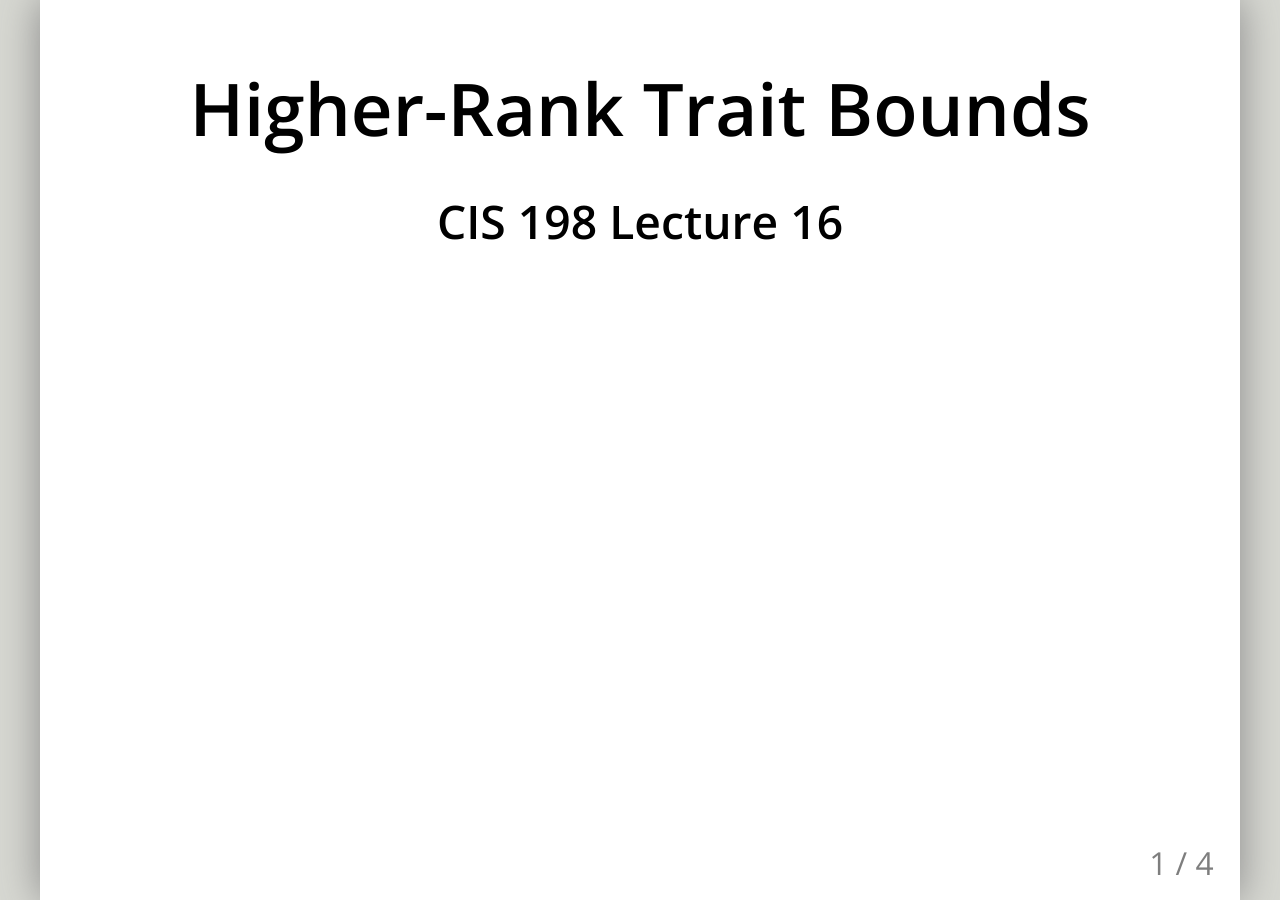
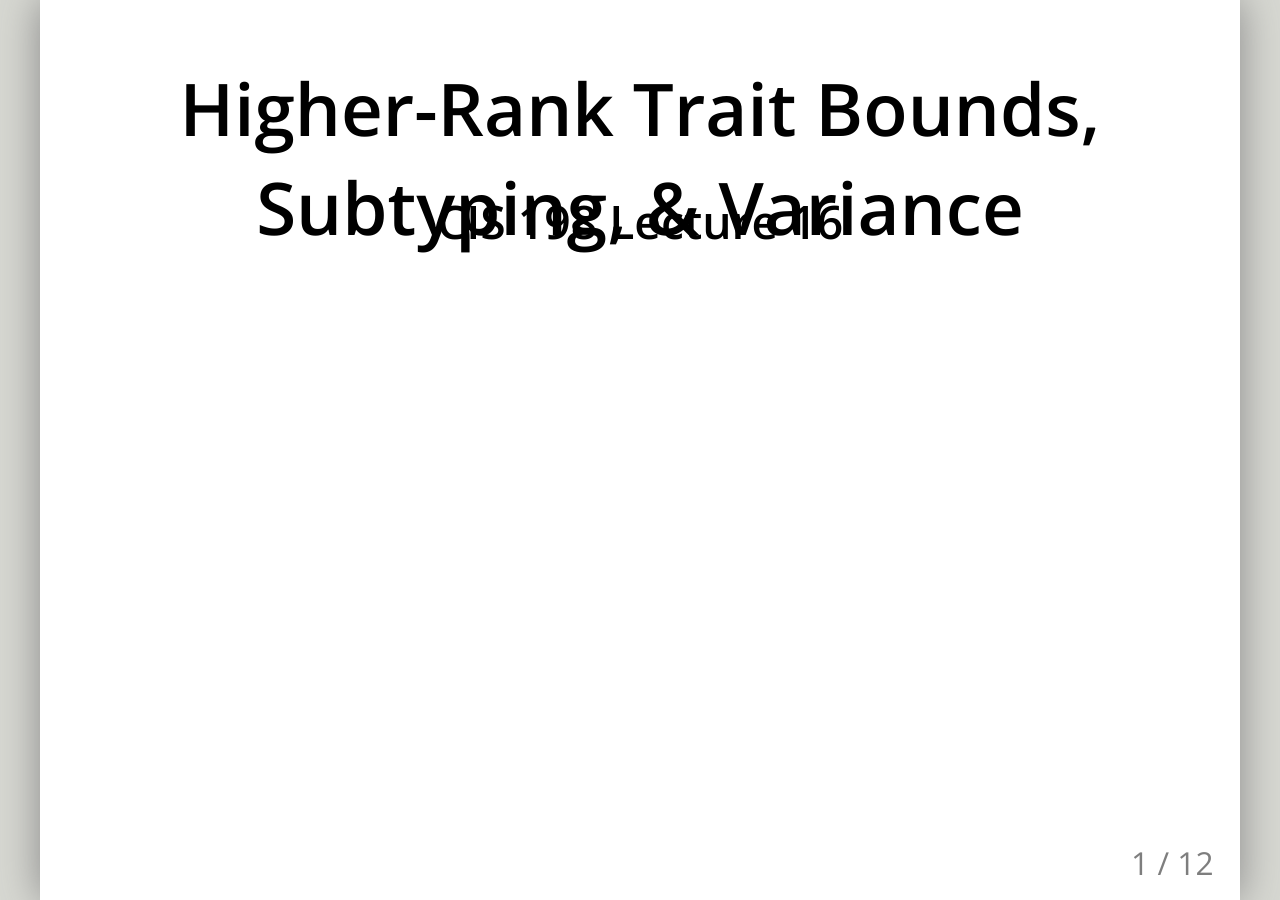
Before and after one commit to cis198-2016s/slides, a Jekyll site: the page built from 16/index.html, in a window 1280 px wide. Built offline with Jekyll 4.4.1, drawn with Linux system fonts in a browser that asks for light colours; part of the change alters nothing that is shown.

Commit message:
Add more content on type variance

````diff
--- a/16/content.md
+++ b/16/content.md
@@ -1,4 +1,4 @@
-# Higher-Rank Trait Bounds
+# Higher-Rank Trait Bounds, Subtyping, & Variance
 
 ### CIS 198 Lecture 16
 
@@ -87,3 +87,128 @@ may have a `Trait<'a>`, a `for<'a> Trait<'a>` is also allowed. It may not seem s
 need these at all if you aren't thinking about lifetimes too hard. However, recall that lifetimes
 are kind of like type parameters-- an `&'a` and an `&'static` may not always be compatible! Without
 HRTBs, it would be hard to abstract over function types, as lifetime bounds would cause conflicts.
+
+---
+## Inheritance vs. Subtyping
+
+- Rust does not support structural inheritance.
+    - No classes, virtual functions (sort of), method overriding, etc.
+- Subtyping in Rust derives exclusively from lifetimes.
+- Lifetimes may be partially ordered based on a containment relation.
+
+---
+## Lifetime Subtyping
+
+- Lifetime subtyping is in terms of the containment relationship:
+    - If lifetime `a` contains (outlives) lifetime `b`, then `'a` is a subtype
+        of `'b`.
+    - In Rust syntax, this relationship is written as `'a: 'b`.
+
+???
+
+This relationship is somewhat counter-intuitive-- if `a` outlives `b`, why is
+`a` a subtype of `b`? `a` is larger than `b`, but it's a subtype; why do we
+express this relationship this way? From a typing perspective, think of it like
+this: if you want an `&'a str` and I give you an `&'static str`, that should be
+totally fine. Similarly, in an OO world with structural inheritance, if you have
+a collection of type `Animal` and I give you a `Cat` to insert into it, that
+should be fine as well. Hence, lifetimes express the same subtyping
+relationship. If you have a higher-rank lifetime (e.g. from a higher-rank trait
+bound), they're also subtypes of every concrete lifetime, since they can specify
+any arbitrary lifetime.
+
+---
+## Type Variance
+
+- Variance is a property of type constructors with respect to their arguments.
+- Type constructors in Rust can be either _variant_ or _invariant_ over their types.
+- Variance: `F` is _variant_ over `T` if `T` being a subtype of `U` implies
+    `F<T>` is a subtype of `F<U>`.
+    - Subtyping "passes through".
+- Invariance: `F` is _invariant_ over `T` in all other cases.
+    - No subtyping relation can be derived.
+
+???
+
+Rust's variance relation is actually a covariance relation; other languages also
+have contravariance over certain types, but Rust doesn't except over functions,
+which may change in the future. For reference, `fn(T)` is contravariant in `T`.
+However, because traits don't have inferred variance, `Fn(T)` is invariant in
+`T`.
+
+---
+## Type Variance
+
+- `&'a T` is variant over `'a` and `T`
+    - As is `*const T`.
+- `&'a mut T` is variant over `'a` but invariant over `T`.
+- `Fn(T) -> U` is invariant over `T` but variant over `U`.
+- `Box<T>`, `Vec<T>`, etc. are all variant over `T`
+- `Cell<T>` and any other types with interior mutability are invariant over `T`
+    - As is `*mut T`.
+
+---
+## Type Variance
+
+- Why do the above properties hold?
+
+???
+
+`&'a T` is variant over `'a` for reasons already discussed. Why over `T`?
+An `&&'static str` is appropriate when an `&&'a str` would be. `&'a mut T`'s
+lifetime variance also makes sense, but its type invariance might not. Let's
+look at a code example...
+
+---
+### `&'a mut T` Type Invariance
+
+```rust
+fn overwrite<T: Copy>(input: &mut T, new: &mut T) {
+    *input = *new;
+}
+
+let mut forever: &'static str = "hello";
+{
+    let s = String::from("world");
+    overwrite(&mut forever, &mut &*s);
+}
+println!("{}", forever);
+```
+
+- In general, if variance would allow you to store a short-lived value into a
+    longer-lived slot, you must have invariance.
+
+???
+
+Everything about this code looks fine, except it actually ends up printing freed
+memory at the end. If `&mut T` were variant over `T`, then `&mut &'static str`
+would be a subtype of `&mut &'a str`, and you could downgrade the `'static`
+lifetime to `'a`. This would allow you to overwrite `forever` with a `s`, drop
+`s` after the inner scope exits in the above program, and then still access its
+memory via `forever`. This is tricky, since you have to remember that lifetimes
+are _part of_ types, and therefore their variance must be considered in the `T`
+slot of other references. `&'a mut T` is allowed to be variant over `'a` because
+`'a` is a property of the reference, but `T` is borrowed by the reference. If
+the `'a` changes, only the reference will know; if you change the `T`, somebody
+else will know, so you can't do this. "The `'a` is owned, the `T` is borrowed."
+
+---
+## Type Variance
+
+- `Box` and `Vec` are variant over `T`, even though this looks like it breaks
+    the rule we just defined.
+- Because you can only mutate a `Box` via an `&mut` reference, they become
+    invariant when mutated!
+    - This prevents you from storing shorter-lived types into longer-lived
+        containers.
+- Cell types need invariance over `T` for the same reason `&mut T` does.
+    - Without invariance, you could smuggle shorter-lived types into
+        longer-lived cells.
+
+---
+## Type Variance
+
+- A good way to think about lifetime variance is in terms of ownership.
+- If someone else owns a value, and you own a reference to it, the reference can
+    be variant over its lifetime, but might not be variant over the value's
+    type.
````
